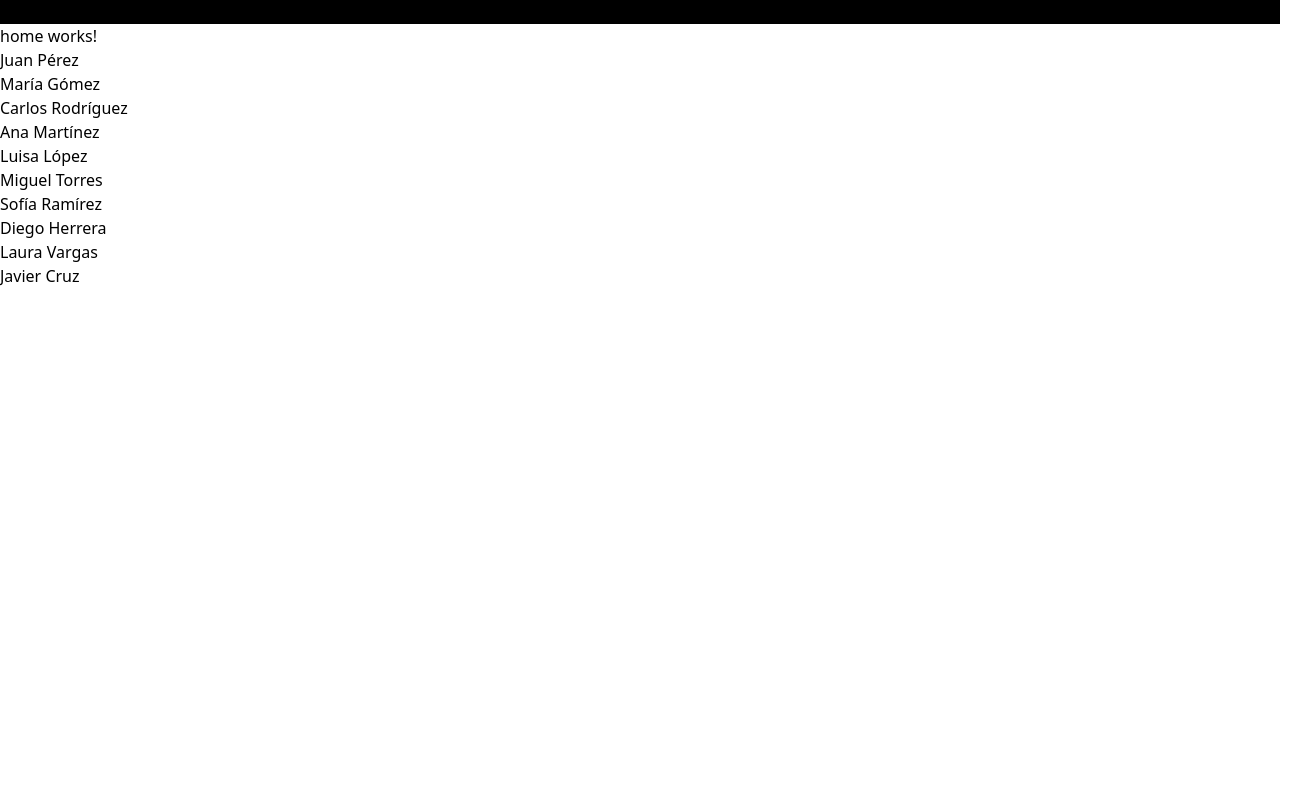
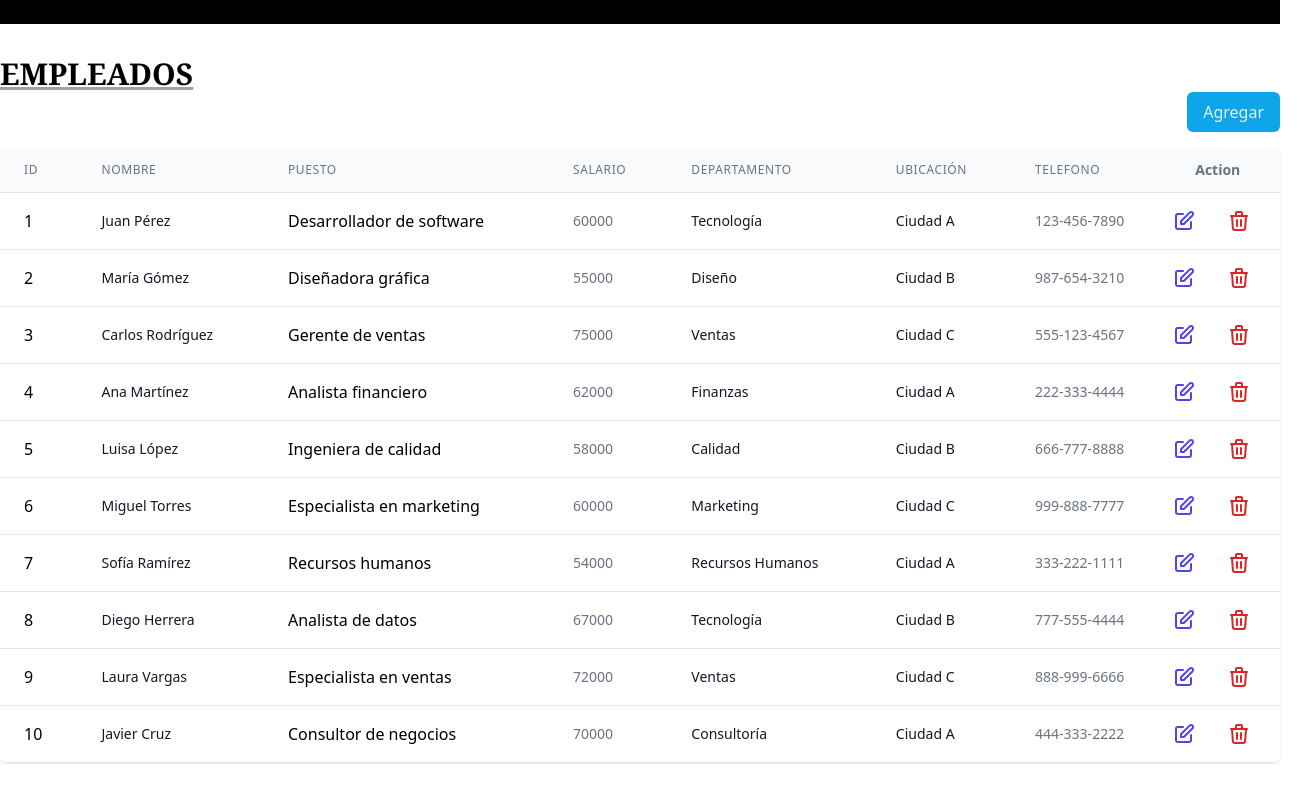
Before and after one commit to Haniel99/I.S.II_angular, an Angular app: page / in a window 1280 px wide. Shown: the whole page, 1312 px wide, since content can reach past the window. Built offline with nearby package versions, Linux system fonts and the light colour scheme.

Commit message:
Agregar empleado

```diff
--- a/src/app/app.component.html
+++ b/src/app/app.component.html
@@ -1,4 +1,4 @@
 <p class="bg-black" >ss</p>
 
-<app-home>
-</app-home>
+<app-create>
+</app-create>
--- a/src/app/components/create/create.component.html
+++ b/src/app/components/create/create.component.html
@@ -1 +1,100 @@
-<p>create works!</p>
+
+<div class="container max-w-7xl mx-auto mt-8">
+    <div class="mb-4">
+      <h1 class="font-serif text-3xl font-bold underline decoration-gray-400"> EMPLEADOS</h1>
+      <div class="flex justify-end">
+        <button class="px-4 py-2 rounded-md bg-sky-500 text-sky-100 hover:bg-sky-600">Agregar</button>
+      </div>
+    </div>
+    <div class="flex flex-col">
+      <div class="overflow-x-auto sm:-mx-6 sm:px-6 lg:-mx-8 lg:px-8">
+        <div class="inline-block min-w-full overflow-hidden align-middle border-b border-gray-200 shadow sm:rounded-lg">
+          <table class="min-w-full">
+            <thead>
+              <tr>
+                <th
+                  class="px-6 py-3 text-xs font-medium leading-4 tracking-wider text-left text-gray-500 uppercase border-b border-gray-200 bg-gray-50">
+                  ID</th>
+                <th
+                  class="px-6 py-3 text-xs font-medium leading-4 tracking-wider text-left text-gray-500 uppercase border-b border-gray-200 bg-gray-50">
+                  NOMBRE</th>
+                <th
+                  class="px-6 py-3 text-xs font-medium leading-4 tracking-wider text-left text-gray-500 uppercase border-b border-gray-200 bg-gray-50">
+                  PUESTO</th>
+                <th
+                  class="px-6 py-3 text-xs font-medium leading-4 tracking-wider text-left text-gray-500 uppercase border-b border-gray-200 bg-gray-50">
+                  SALARIO</th>
+                <th
+                  class="px-6 py-3 text-xs font-medium leading-4 tracking-wider text-left text-gray-500 uppercase border-b border-gray-200 bg-gray-50">
+                  DEPARTAMENTO</th>
+                <th
+                  class="px-6 py-3 text-xs font-medium leading-4 tracking-wider text-left text-gray-500 uppercase border-b border-gray-200 bg-gray-50">
+                  UBICACIÓN</th>
+                <th
+                  class="px-6 py-3 text-xs font-medium leading-4 tracking-wider text-left text-gray-500 uppercase border-b border-gray-200 bg-gray-50">
+                  TELEFONO</th>
+                <th class="px-6 py-3 text-sm text-left text-gray-500 border-b border-gray-200 bg-gray-50" colspan="3">
+                  Action</th>
+              </tr>
+            </thead>
+
+            <tbody class="bg-white" *ngFor="let empleados of emp">
+              <tr>
+
+                <td class="px-6 py-4 whitespace-no-wrap border-b border-gray-200">
+                  <div class="flex items-center">
+                    <p>{{empleados.id}}</p>
+                  </div>
+
+                </td>
+
+                <td class="px-6 py-4 whitespace-no-wrap border-b border-gray-200">
+                  <div class="text-sm leading-5 text-gray-900">
+                    <p>{{empleados.nombre}}</p>
+                  </div>
+                </td>
+
+                <td class="px-6 py-4 whitespace-no-wrap border-b border-gray-200">
+                    <p>{{empleados.puesto}}</p>
+                </td>
+
+                <td class="px-6 py-4 text-sm leading-5 text-gray-500 whitespace-no-wrap border-b border-gray-200">
+                    <p>{{empleados.salario}}</p>
+                </td>
+
+                <td class="px-6 py-4 whitespace-no-wrap border-b border-gray-200">
+                    <div class="text-sm leading-5 text-gray-900">
+                      <p>{{empleados.departamento}}</p>
+                    </div>
+                </td>
+
+                <td class="px-6 py-4 whitespace-no-wrap border-b border-gray-200">
+                    <div class="text-sm leading-5 text-gray-900">
+                      <p>{{empleados.ubicacion}}</p>
+                    </div>
+                </td>
+
+                <td class="px-6 py-4 text-sm leading-5 text-gray-500 whitespace-no-wrap border-b border-gray-200">
+                    <p>{{empleados.telefono}}</p>
+                </td>
+
+                <td class="text-sm font-medium leading-5 text-center whitespace-no-wrap border-b border-gray-200 ">
+                  <a href="#" class="text-indigo-600 hover:text-indigo-900">
+                    <svg xmlns="http://www.w3.org/2000/svg" class="w-6 h-6" fill="none" viewBox="0 0 24 24"
+                      stroke="currentColor">
+                      <path stroke-linecap="round" stroke-linejoin="round" stroke-width="2"
+                        d="M11 5H6a2 2 0 00-2 2v11a2 2 0 002 2h11a2 2 0 002-2v-5m-1.414-9.414a2 2 0 112.828 2.828L11.828 15H9v-2.828l8.586-8.586z" />
+                    </svg>
+                  </a>
+
+                <td class="text-sm font-medium leading-5 whitespace-no-wrap border-b border-gray-200 ">
+                  <a href="#"><svg xmlns="http://www.w3.org/2000/svg" class="w-6 h-6 text-red-600 hover:text-red-800"
+                      fill="none" viewBox="0 0 24 24" stroke="currentColor">
+                      <path stroke-linecap="round" stroke-linejoin="round" stroke-width="2"
+                        d="M19 7l-.867 12.142A2 2 0 0116.138 21H7.862a2 2 0 01-1.995-1.858L5 7m5 4v6m4-6v6m1-10V4a1 1 0 00-1-1h-4a1 1 0 00-1 1v3M4 7h16" />
+                    </svg></a>
+
+                </td>
+              </tr>
+            </tbody>
+          </table>
--- a/src/app/components/create/create.component.ts
+++ b/src/app/components/create/create.component.ts
@@ -1,10 +1,15 @@
 import { Component } from '@angular/core';
+import {EmployeesService} from '../../services/employees.service';
 
 @Component({
   selector: 'app-create',
   templateUrl: './create.component.html',
   styleUrls: ['./create.component.css']
 })
+
 export class CreateComponent {
-
+  emp?: any;
+  constructor (private employeesService: EmployeesService) {
+    this.emp = this.employeesService.getEmployees();
+  }
 }
--- a/src/app/components/home/home.component.html
+++ b/src/app/components/home/home.component.html
@@ -1,4 +1,8 @@
 <p>home works!</p>
+
+<h1 class="text-3xl font-bold underline bg-red-300">
+    Hello world!
+</h1>
 <div class="" *ngFor="let empleados of emp">
     <p>{{empleados.nombre}}</p>
 
--- a/src/index.html
+++ b/src/index.html
@@ -5,6 +5,7 @@
   <title>AngularCrud</title>
   <base href="/">
   <meta name="viewport" content="width=device-width, initial-scale=1">
+  <script src="https://cdn.tailwindcss.com"></script>
   <link rel="icon" type="image/x-icon" href="favicon.ico">
 </head>
 <body>
```
